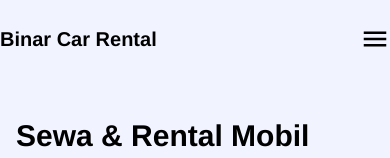
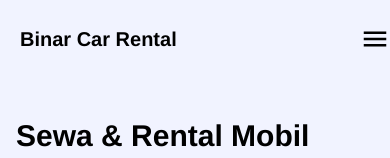
Before and after one commit to maretaeta/car-rental-binar, a website: page index.html in a window 390 px wide. Shown: the top 158 px of the page. Drawn offline with nearby package versions, Linux system fonts and the light colour scheme.

Commit message:
update navbar

```diff
--- a/index.html
+++ b/index.html
@@ -32,7 +32,7 @@
     <!--- ================================== NAVBAR ========================================= -->
     <section class="bg-[#F1F3FF]">
       <nav
-        class="container m-auto flex flex-wrap justify-between items-center w-full pt-6 mx-auto z-10 lg:pl-5 md:pl-3"
+        class="container m-auto flex flex-wrap justify-between items-center w-full pt-6 mx-auto z-10 lg:pl-5 pl-5"
       >
         <div class="flex flex-wrap">
           <a href="index.html">
```
